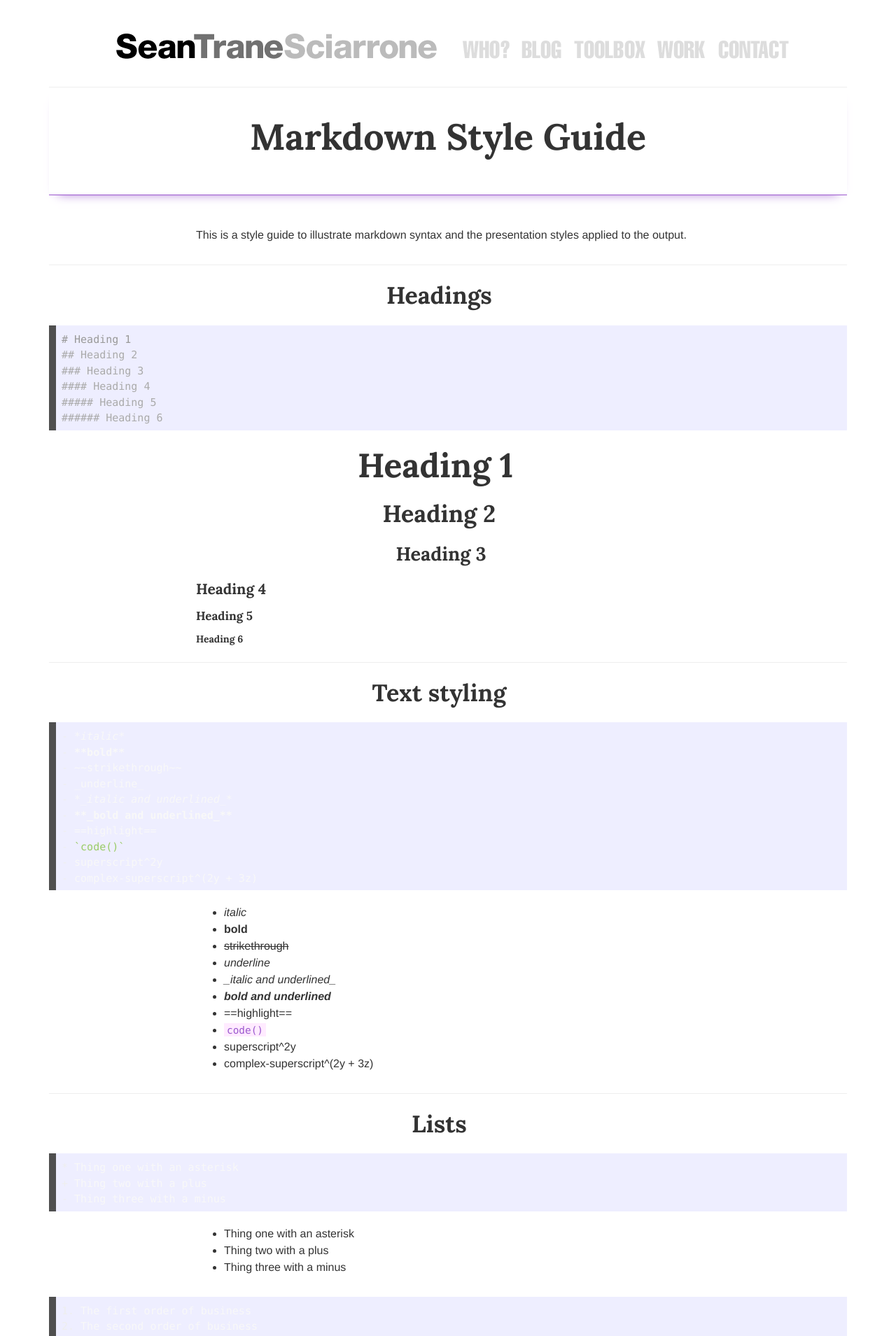
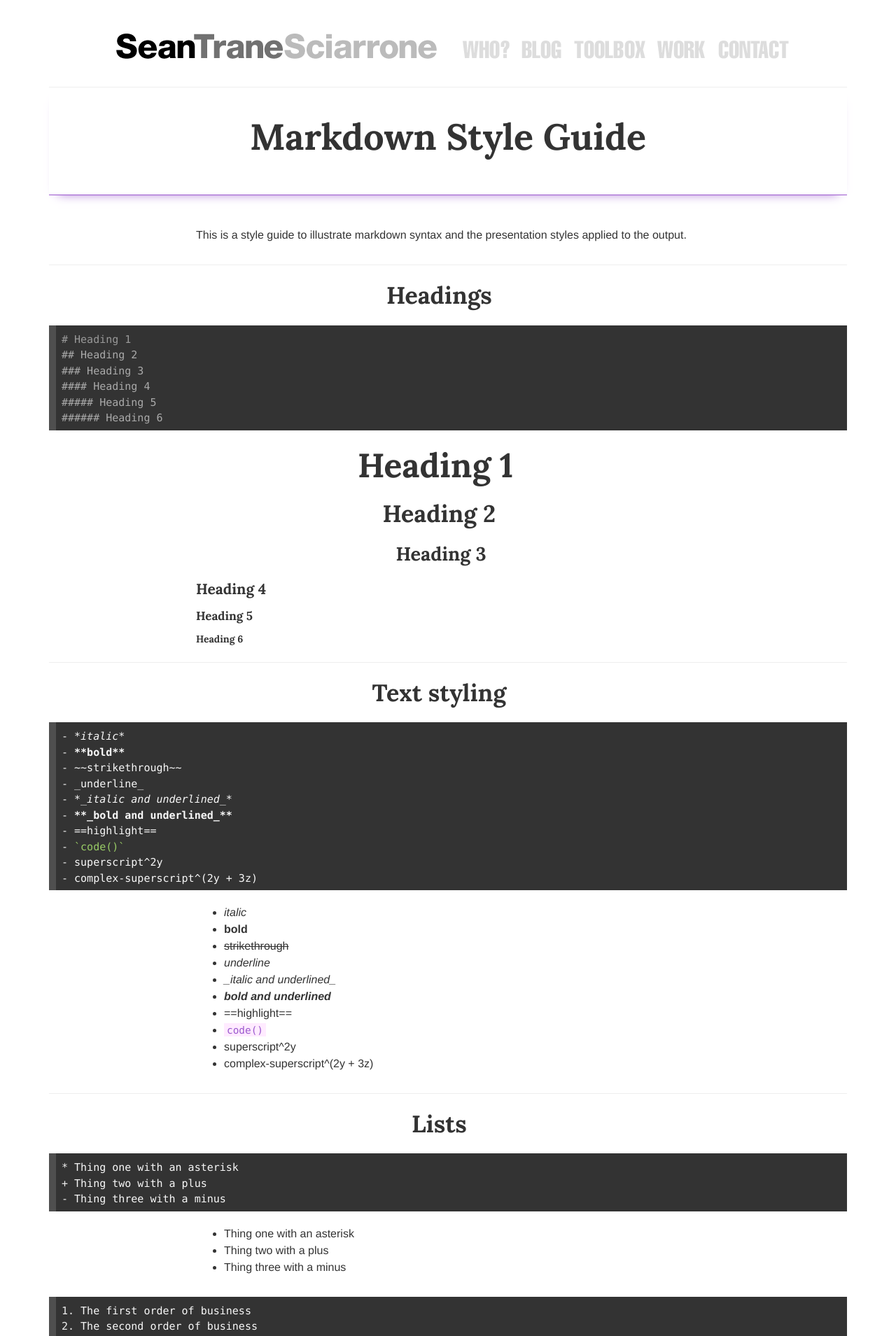
Before and after one commit to seantrane/seantrane.github.io, a Jekyll site: the page built from _toolbox/markdown-style-guide.md, in a window 1280 px wide. Shown: the top 1909 px of the page at 70% size. Built offline with Jekyll 4.4.1, drawn with Linux system fonts in a browser that asks for light colours; formulas are drawn with MathJax 3; comment, search, counter and statistics services are not loaded.

Commit message:
fix: correct the bg color of pygment syntax highlighter

```diff
--- a/_sass/pygments/_balanced.scss
+++ b/_sass/pygments/_balanced.scss
@@ -4,7 +4,8 @@
 $pygment--bg: #333;
 $pygment--color: #f8f8f8;
 
-$pygment--red-bg: #eef;
+$pygment--rouge-bg: $pygment--bg;
+$pygment--red-bg: $pygment--rouge-bg;
 
 $pygment--comment-color:     #777;
 $pygment--constant-color:    #a3d1ff;
@@ -59,7 +60,7 @@ $pygment--css-class-color:         #f9f;
     padding: 9px 3px 6px 8px;
   }
   .highlighter-rouge & {
-    background: $pygment--red-bg;
+    background: $pygment--rouge-bg;
   }
   .c   { color: $pygment--comment-color; }             // Comment
   .err {                                               // Error
```
